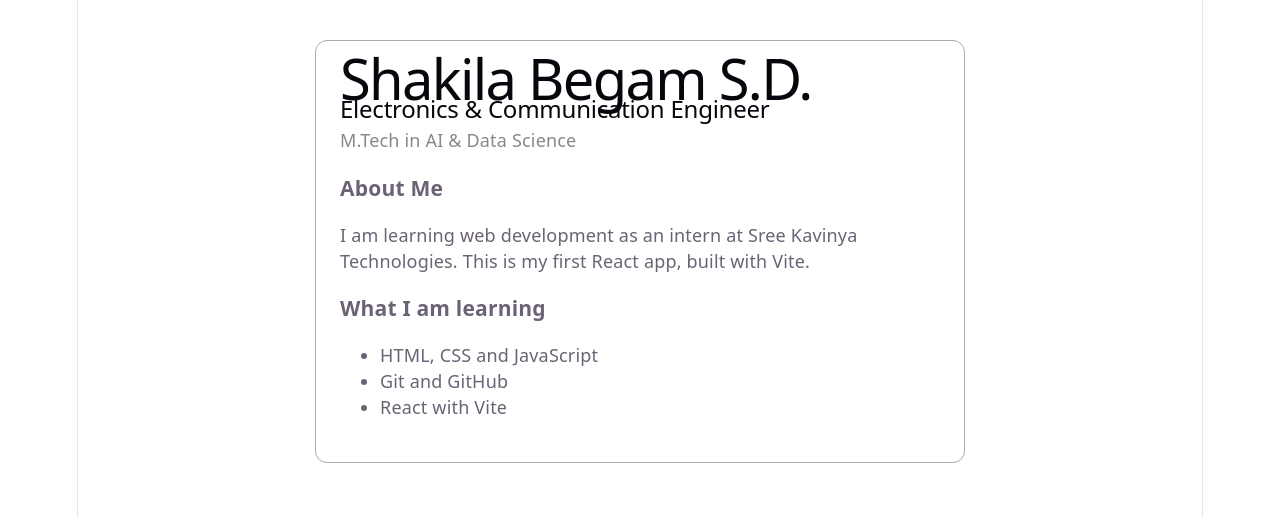
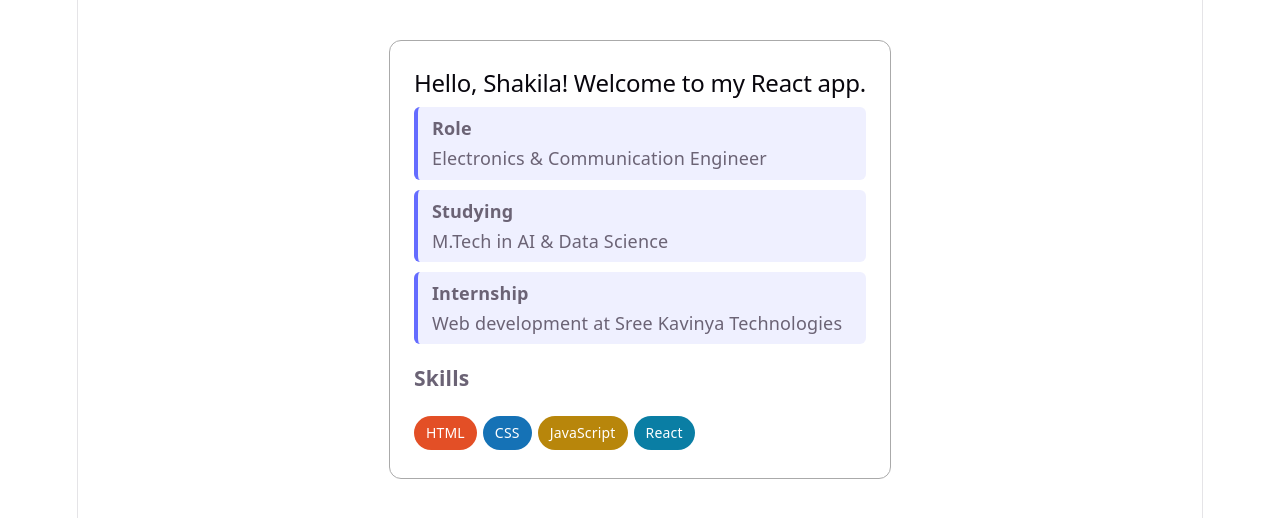
Before and after one commit to sdshakilabegam/react-app, a React (Vite) app: page / in a window 1280 px wide. Shown: the top 518 px of the page. Built offline with nearby package versions, Linux system fonts and the light colour scheme.

Commit message:
Add props practice: Greeting, InfoBox and Badge components

```diff
--- a/src/App.css
+++ b/src/App.css
@@ -19,3 +19,28 @@
 .study {
   color: #888;
 }
+
+.info-box {
+  border-left: 4px solid #646cff;
+  background: rgba(100, 108, 255, 0.1);
+  padding: 8px 14px;
+  margin: 10px 0;
+  border-radius: 6px;
+}
+
+.info-box h4 {
+  margin: 0 0 4px;
+}
+
+.info-box p {
+  margin: 0;
+}
+
+.badge {
+  display: inline-block;
+  color: white;
+  padding: 4px 12px;
+  margin: 4px 6px 4px 0;
+  border-radius: 999px;
+  font-size: 14px;
+}
--- a/src/App.jsx
+++ b/src/App.jsx
@@ -1,27 +1,25 @@
 import "./App.css";
+import Greeting from "./components/Greeting";
+import InfoBox from "./components/InfoBox";
+import Badge from "./components/Badge";
 
 function App() {
-  const name = "Shakila Begam S.D.";
-  const role = "Electronics & Communication Engineer";
-  const study = "M.Tech in AI & Data Science";
-  const intro =
-    "I am learning web development as an intern at Sree Kavinya Technologies. This is my first React app, built with Vite.";
-
   return (
     <div className="about">
-      <h1>{name}</h1>
-      <h2>{role}</h2>
-      <p className="study">{study}</p>
+      <Greeting name="Shakila" place="my React app" />
 
-      <h3>About Me</h3>
-      <p>{intro}</p>
+      <InfoBox title="Role" text="Electronics & Communication Engineer" />
+      <InfoBox title="Studying" text="M.Tech in AI & Data Science" />
+      <InfoBox
+        title="Internship"
+        text="Web development at Sree Kavinya Technologies"
+      />
 
-      <h3>What I am learning</h3>
-      <ul>
-        <li>HTML, CSS and JavaScript</li>
-        <li>Git and GitHub</li>
-        <li>React with Vite</li>
-      </ul>
+      <h3>Skills</h3>
+      <Badge label="HTML" color="#e34f26" />
+      <Badge label="CSS" color="#1572b6" />
+      <Badge label="JavaScript" color="#b8860b" />
+      <Badge label="React" color="#0a7ea4" />
     </div>
   );
 }
--- /dev/null
+++ b/src/components/Badge.jsx
@@ -0,0 +1,9 @@
+function Badge({ label, color }) {
+  return (
+    <span className="badge" style={{ backgroundColor: color }}>
+      {label}
+    </span>
+  );
+}
+
+export default Badge;
--- /dev/null
+++ b/src/components/Greeting.jsx
@@ -0,0 +1,9 @@
+function Greeting(props) {
+  return (
+    <h2>
+      Hello, {props.name}! Welcome to {props.place}.
+    </h2>
+  );
+}
+
+export default Greeting;
--- /dev/null
+++ b/src/components/InfoBox.jsx
@@ -0,0 +1,10 @@
+function InfoBox({ title, text }) {
+  return (
+    <div className="info-box">
+      <h4>{title}</h4>
+      <p>{text}</p>
+    </div>
+  );
+}
+
+export default InfoBox;
```
